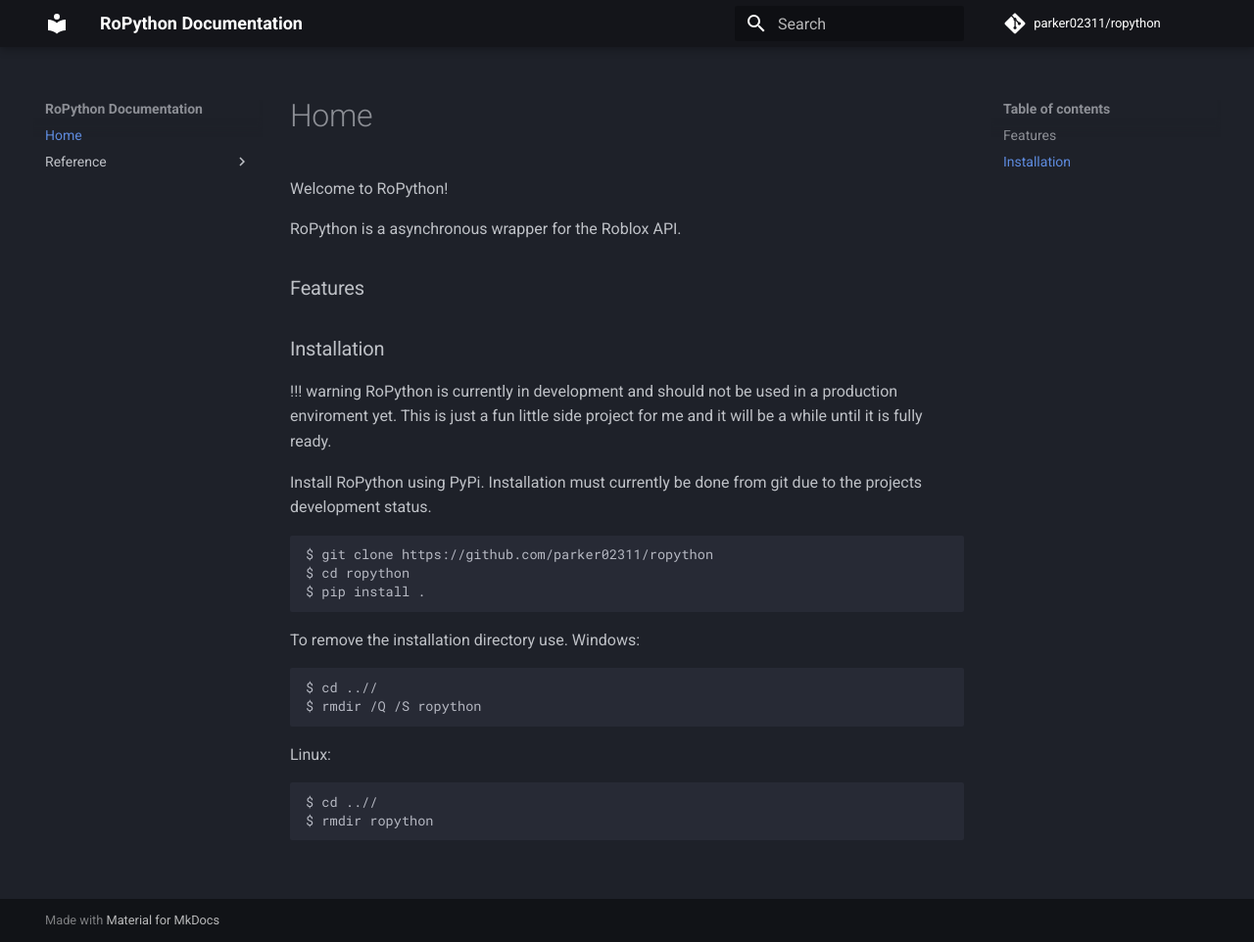
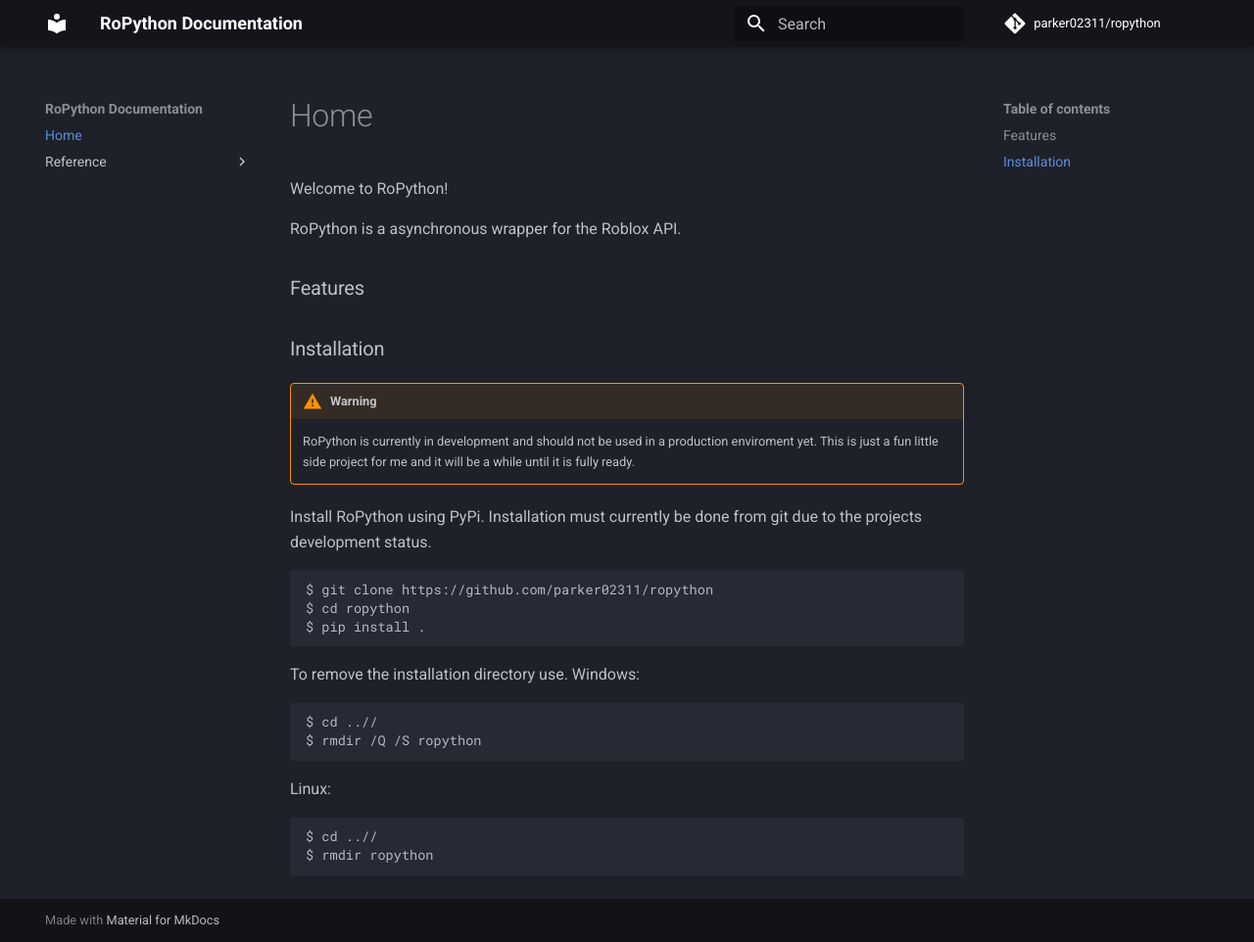
Before and after one commit to parker02311/ropython, an MkDocs documentation site: the page built from docs/index.md, in a window 1280 px wide and 962 px high. Shown: the whole window at 98% size. Built offline with MkDocs 1.6.1 and Material for MkDocs 9.7.7, drawn with Linux system fonts in a browser that asks for light colours; comment, search, counter and statistics services are not loaded.

Commit message:
Add some doc extensions

```diff
--- a/mkdocs.yml
+++ b/mkdocs.yml
@@ -30,6 +30,13 @@
             show_if_no_docstring: yes
             show_signature_annotations: yes
             show_root_heading: yes
-  - mermaid2:
-      arguments:
-        theme: dark
+
+markdown_extensions:
+  - admonition
+  - pymdownx.details
+  - pymdownx.superfences
+  - attr_list
+  - pymdownx.tabbed
+  - footnotes
+  - def_list
+  - pymdownx.tasklist
```
